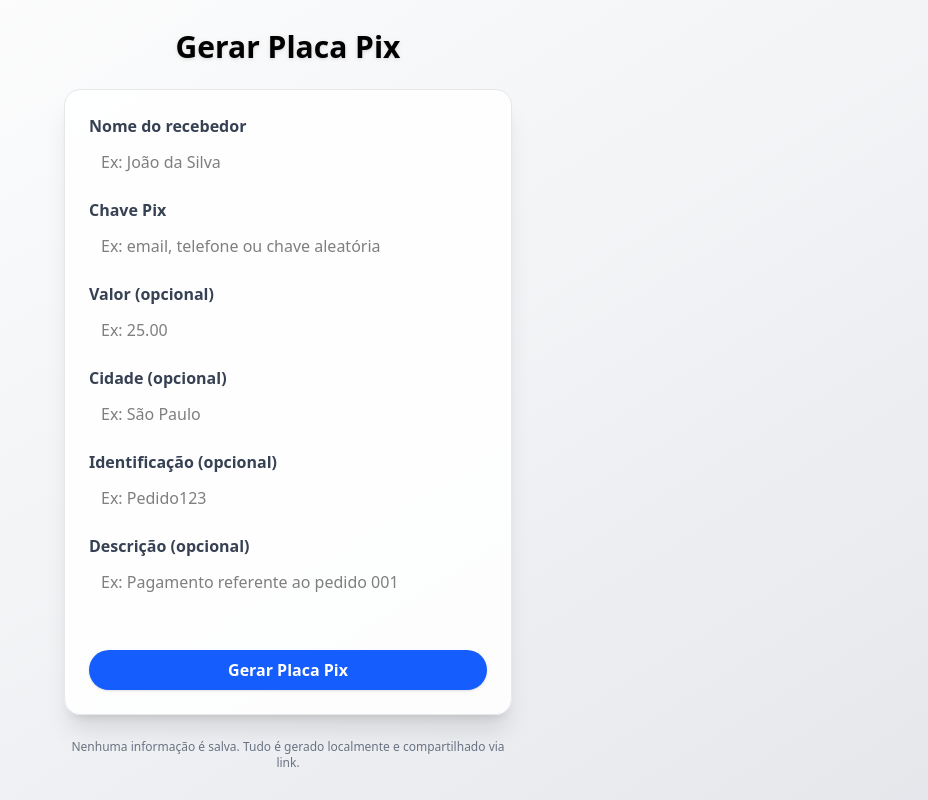
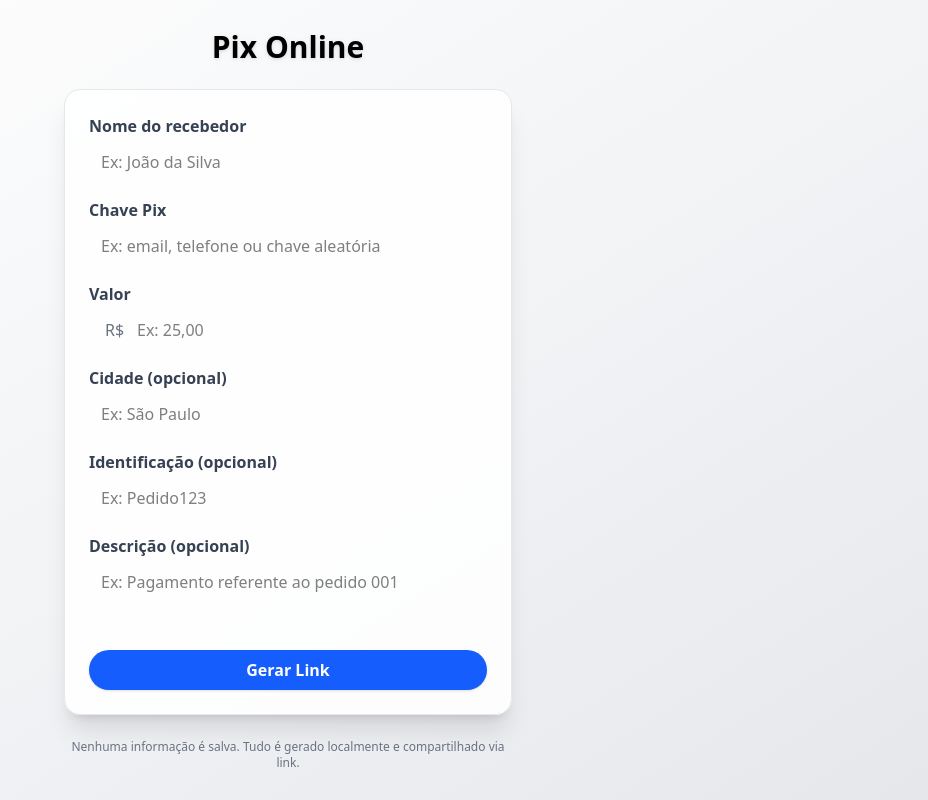
Before and after one commit to medeiroshudson/PixOnline, a Next.js app: page / in a window 1280 px wide. Shown: the whole page, without its empty margins (352-1280 px from the left). Built offline with nearby package versions, Linux system fonts and the light colour scheme.

Commit message:
feat: Validação de Formulário

```diff
--- a/package.json
+++ b/package.json
@@ -16,7 +16,8 @@
     "react": "^19.0.0",
     "react-dom": "^19.0.0",
     "reflect-metadata": "^0.2.2",
-    "tsyringe": "^4.10.0"
+    "tsyringe": "^4.10.0",
+    "zod": "^3.25.12"
   },
   "devDependencies": {
     "@eslint/eslintrc": "^3",
--- a/src/app/page.tsx
+++ b/src/app/page.tsx
@@ -1,23 +1,56 @@
 "use client";
+import { useRef, useState } from "react";
+import { useRouter } from "next/navigation";
+import { z } from "zod";
 
-import { useRef } from "react";
-import { useRouter } from "next/navigation";
+const pixSchema = z.object({
+  nome: z.string().min(1, "O nome é obrigatório."),
+  chave: z.string().min(1, "A chave Pix é obrigatória."),
+  valor: z
+    .string()
+    .optional()
+    .refine(
+      (v) => !v || /^\d{1,8},\d{2}$/.test(v),
+      { message: "Informe um valor válido no formato 0,00." }
+    ),
+  cidade: z.string().optional(),
+  identificacao: z.string().optional(),
+  descricao: z.string().optional(),
+});
 
 export default function Home() {
   const router = useRouter();
   const formRef = useRef<HTMLFormElement>(null);
+  const [valorMasked, setValorMasked] = useState("");
+  const [errors, setErrors] = useState<{ [k: string]: string }>({});
+
+  function handleValorChange(e: React.ChangeEvent<HTMLInputElement>) {
+    let v = e.target.value.replace(/\D/g, "");
+    v = (Number(v) / 100).toFixed(2).replace(".", ",");
+    setValorMasked(v === "NaN" ? "" : v);
+  }
 
   function handleSubmit(e: React.FormEvent<HTMLFormElement>) {
     e.preventDefault();
+    setErrors({});
     const formData = new FormData(formRef.current!);
     const nome = formData.get("nome") as string;
     const chave = formData.get("chave") as string;
-    const valor = formData.get("valor") as string;
+    const valor = valorMasked;
     const cidade = formData.get("cidade") as string;
     const identificacao = formData.get("identificacao") as string;
     const descricao = formData.get("descricao") as string;
+    const result = pixSchema.safeParse({ nome, chave, valor, cidade, identificacao, descricao });
+    if (!result.success) {
+      const fieldErrors: { [k: string]: string } = {};
+      for (const err of result.error.errors) {
+        if (err.path[0]) fieldErrors[err.path[0] as string] = err.message;
+      }
+      setErrors(fieldErrors);
+      return;
+    }
     let url = `/pix?nome=${encodeURIComponent(nome)}&chave=${encodeURIComponent(chave)}`;
-    if (valor) url += `&valor=${encodeURIComponent(valor)}`;
+    if (valor) url += `&valor=${encodeURIComponent(valor.replace(",", "."))}`;
     if (cidade) url += `&cidade=${encodeURIComponent(cidade)}`;
     if (identificacao) url += `&identificacao=${encodeURIComponent(identificacao)}`;
     if (descricao) url += `&descricao=${encodeURIComponent(descricao)}`;
@@ -27,7 +60,7 @@
   return (
     <div className="min-h-screen flex flex-col items-center justify-center bg-gradient-to-br from-white via-gray-100 to-gray-200 dark:from-black dark:via-gray-900 dark:to-gray-800 p-4">
       <main className="w-full max-w-md mx-auto">
-        <h1 className="text-3xl font-extrabold mb-6 text-center text-foreground dark:text-white drop-shadow">Gerar Placa Pix</h1>
+        <h1 className="text-3xl font-extrabold mb-6 text-center text-foreground dark:text-white drop-shadow">Pix Online</h1>
         <form
           ref={formRef}
           onSubmit={handleSubmit}
@@ -36,15 +69,41 @@
         >
           <label className="flex flex-col gap-1">
             <span className="font-semibold text-gray-700 dark:text-gray-200">Nome do recebedor</span>
-            <input name="nome" required className="input input-bordered rounded px-3 py-2 focus:ring-2 focus:ring-blue-400 dark:bg-gray-800 dark:text-white" placeholder="Ex: João da Silva" />
+            <input
+              name="nome"
+              required={false}
+              className={`input input-bordered rounded px-3 py-2 focus:ring-2 focus:ring-blue-400 dark:bg-gray-800 dark:text-white w-full ${errors.nome ? "!border-red-500 !ring-1 !ring-red-500 focus:!ring-red-500" : ""}`}
+              placeholder="Ex: João da Silva"
+            />
+            {errors.nome && <span className="text-xs text-red-600 mt-1">{errors.nome}</span>}
           </label>
           <label className="flex flex-col gap-1">
             <span className="font-semibold text-gray-700 dark:text-gray-200">Chave Pix</span>
-            <input name="chave" required className="input input-bordered rounded px-3 py-2 focus:ring-2 focus:ring-blue-400 dark:bg-gray-800 dark:text-white" placeholder="Ex: email, telefone ou chave aleatória" />
+            <input
+              name="chave"
+              required={false}
+              className={`input input-bordered rounded px-3 py-2 focus:ring-2 focus:ring-blue-400 dark:bg-gray-800 dark:text-white w-full ${errors.chave ? "!border-red-500 !ring-1 !ring-red-500 focus:!ring-red-500" : ""}`}
+              placeholder="Ex: email, telefone ou chave aleatória"
+            />
+            {errors.chave && <span className="text-xs text-red-600 mt-1">{errors.chave}</span>}
           </label>
           <label className="flex flex-col gap-1">
-            <span className="font-semibold text-gray-700 dark:text-gray-200">Valor (opcional)</span>
-            <input name="valor" type="number" step="0.01" min="0" className="input input-bordered rounded px-3 py-2 focus:ring-2 focus:ring-blue-400 dark:bg-gray-800 dark:text-white" placeholder="Ex: 25.00" />
+            <span className="font-semibold text-gray-700 dark:text-gray-200">Valor</span>
+            <div className="relative w-full">
+              <input
+                name="valor"
+                type="text"
+                inputMode="numeric"
+                value={valorMasked}
+                onChange={handleValorChange}
+                className={`input input-bordered rounded pl-12 pr-3 py-2 focus:ring-2 focus:ring-blue-400 dark:bg-gray-800 dark:text-white w-full ${errors.valor ? "!border-red-500 !ring-1 !ring-red-500 focus:!ring-red-500" : ""}`}
+                placeholder="Ex: 25,00"
+                maxLength={12}
+                autoComplete="off"
+              />
+              <span className="absolute left-4 top-1/2 -translate-y-1/2 text-gray-500 dark:text-gray-400 pointer-events-none select-none">R$</span>
+            </div>
+            {errors.valor && <span className="text-xs text-red-600 mt-1">{errors.valor}</span>}
           </label>
           <label className="flex flex-col gap-1">
             <span className="font-semibold text-gray-700 dark:text-gray-200">Cidade (opcional)</span>
@@ -58,7 +117,7 @@
             <span className="font-semibold text-gray-700 dark:text-gray-200">Descrição (opcional)</span>
             <textarea name="descricao" rows={2} className="input input-bordered rounded px-3 py-2 focus:ring-2 focus:ring-blue-400 dark:bg-gray-800 dark:text-white resize-none" placeholder="Ex: Pagamento referente ao pedido 001" />
           </label>
-          <button type="submit" className="mt-2 rounded-full bg-blue-600 text-white font-semibold py-2 px-6 hover:bg-blue-700 transition-colors shadow">Gerar Placa Pix</button>
+          <button type="submit" className="mt-2 rounded-full bg-blue-600 text-white font-semibold py-2 px-6 hover:bg-blue-700 transition-colors shadow">Gerar Link</button>
         </form>
         <p className="mt-6 text-center text-gray-500 text-xs dark:text-gray-400">Nenhuma informação é salva. Tudo é gerado localmente e compartilhado via link.</p>
       </main>
--- a/src/app/pix/page.tsx
+++ b/src/app/pix/page.tsx
@@ -3,9 +3,8 @@
 import { QRCodeCanvas } from "qrcode.react";
 import { pixPayloadProviders } from "@/core/container";
 import { PixPayloadProviderKey } from "@/core/pix/PixPayloadProvider";
-import { useState, useEffect } from "react";
+import { useState, useEffect, useMemo } from "react";
 import { usePix } from "@/context/PixContext";
-import type { Pix } from "@/types/pix";
 
 export default function PixPage() {
   const searchParams = useSearchParams();
@@ -18,14 +17,17 @@
 
   const { setPix } = usePix();
 
-  const pix: Pix = {
+  const pix = useMemo(
+    () => ({
       nome,
       chave,
       valor,
       cidade,
       identificacao,
       descricao,
-  };
+    }),
+    [nome, chave, valor, cidade, identificacao, descricao]
+  );
 
   useEffect(() => {
     setPix(pix);
@@ -119,7 +121,8 @@
                 </span>
                 <button
                   onClick={handleCopy}
-                  className="px-3 py-1 rounded bg-blue-600 text-white text-xs font-semibold hover:bg-blue-700 transition-colors"
+                  className="h-full px-3 py-2 rounded bg-blue-600 text-white text-xs font-semibold hover:bg-blue-700 transition-colors flex-shrink-0"
+                  style={{ minHeight: '40px' }}
                   type="button"
                 >
                   {copied ? "Copiado!" : "Copiar"}
```
Also changed, not shown: 1 other file (tests, documents, lock files or other folders). Lines whose indentation alone changed are shown as unchanged.
